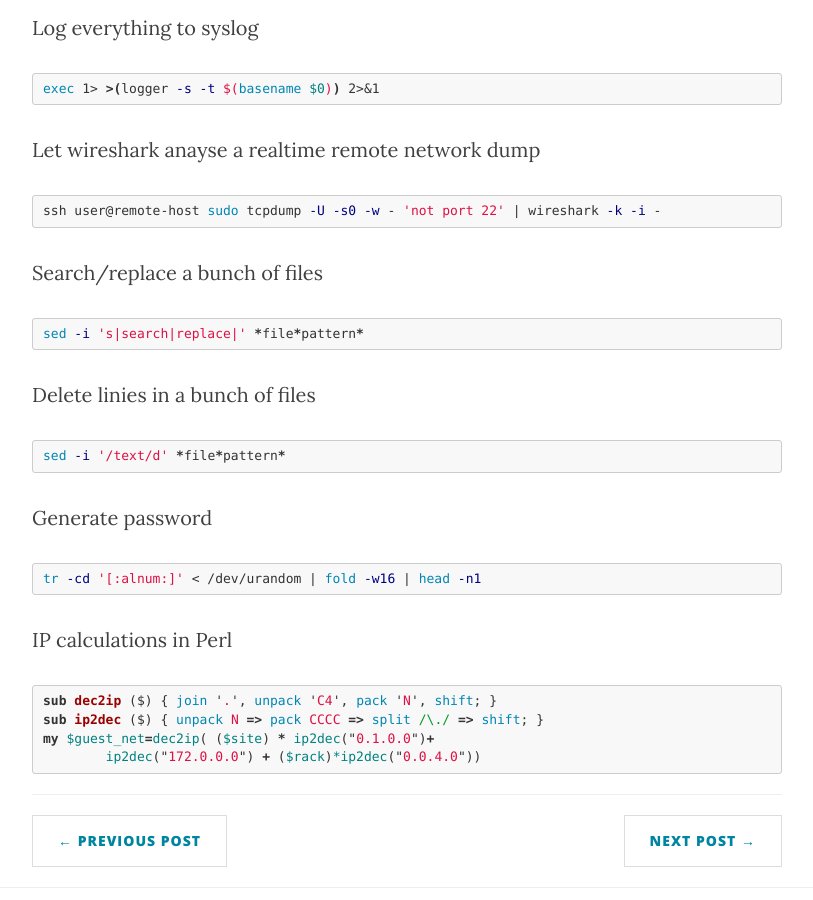
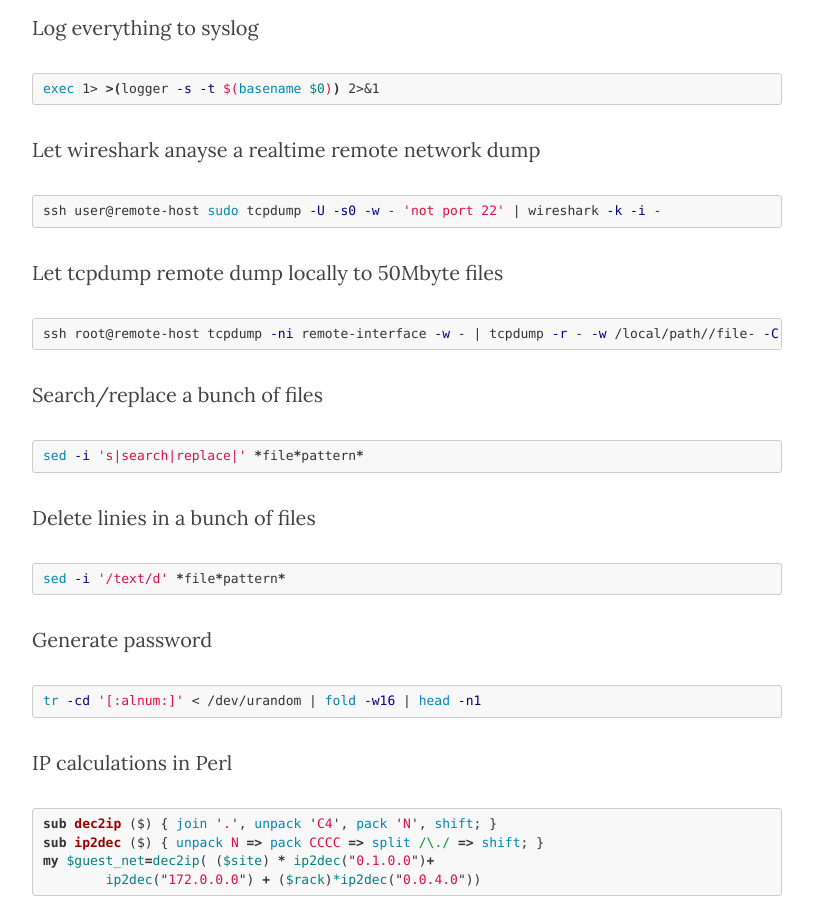
Before and after one commit to clysel/christian.lysel.net, a Jekyll site: the page built from _posts/2014-05-01-unix-tools.markdown, in a window 1280 px wide and 900 px high, scrolled down 1583 px. Shown: the whole window, without its empty margins (233-1046 px from the left). Built offline with Jekyll 4.4.1, drawn with Linux system fonts in a browser that asks for light colours; nearby versions of some CDN libraries.

Commit message:
Update 2014-05-01-unix-tools.markdown

````diff
--- a/_posts/2014-05-01-unix-tools.markdown
+++ b/_posts/2014-05-01-unix-tools.markdown
@@ -69,6 +69,12 @@ Let wireshark anayse a realtime remote network dump
 ssh user@remote-host sudo tcpdump -U -s0 -w - 'not port 22' | wireshark -k -i -
 ```
 
+Let tcpdump remote dump locally to 50Mbyte files
+
+```bash
+ssh root@remote-host tcpdump -ni remote-interface -w - | tcpdump -r - -w /local/path//file- -C 50
+```
+
 Search/replace a bunch of files
 
 ```bash
````
